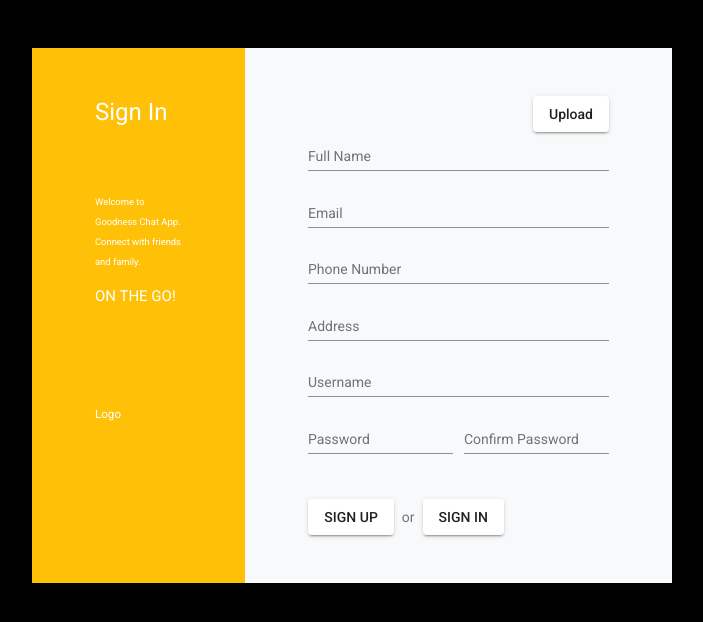
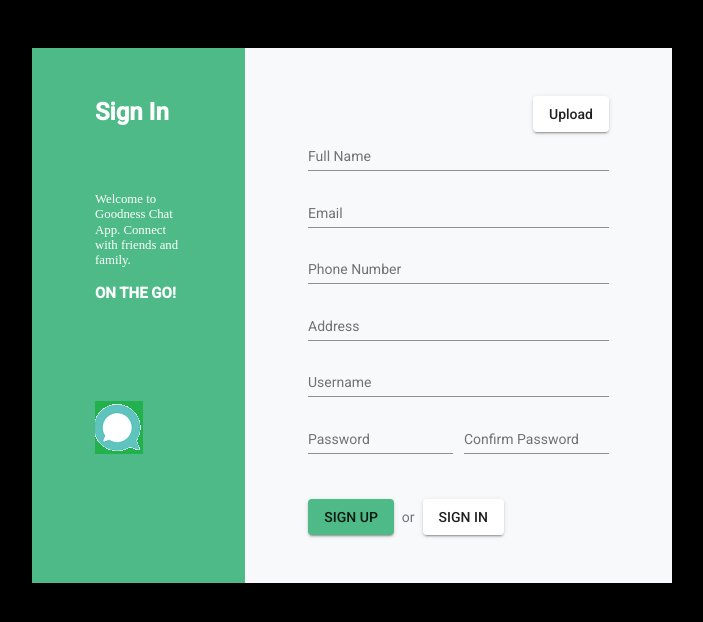
Before and after one commit to Saytzeff-D/ChatApp, an Angular app: page /signup in a window 1280 px wide. Shown: the top 622 px of the page, without its empty margins (288-991 px from the left). Built offline with nearby package versions, Linux system fonts and the light colour scheme.

Commit message:
refactored the stylings

```diff
--- a/src/app/chat/chat.component.css
+++ b/src/app/chat/chat.component.css
@@ -15,3 +15,10 @@ mat-drawer-content {
   .msgCentre{
     height: 73vh;
   }
+  .chat-page{
+    margin-top: -150px;
+    box-shadow: 0 0.125rem 0.25rem rgba(0, 0, 0, 0.075) !important;
+  }
+  .bg-chat-page {
+    background-color: #b6e2cd;
+  }
--- a/src/app/chat/chat.component.html
+++ b/src/app/chat/chat.component.html
@@ -1,4 +1,7 @@
-<div class="container">
+<div class="bg-chat-app p-5">
+  <div class="p-5"></div>
+</div>
+<div class="container chat-page">
     <mat-drawer-container class="example-container" [hasBackdrop]="true">
         <mat-drawer #drawer [mode]="" class="" style="width: 250px;">
             <div class="bg-warning w-100 p-2">
@@ -65,7 +68,7 @@
                         </div>
                     </div>
                 </div>
-                <div class="col-9 bg-warning msgCentre">
+                <div class="col-9 bg-chat-page msgCentre">
                     <app-message-page [onlineIndex]="receiverIndex" [msgSenderIndex]="indexToChild" [logInIndex]="senderInd" [myMessage]="allMessages" [eachUserMsg]="eachMsg"></app-message-page>
                     <div class="row m-2">
                         <div class="col-9">
--- a/src/app/home/home.component.css
+++ b/src/app/home/home.component.css
@@ -1,3 +1,13 @@
 .gradient-background{
     background-color: yellow;
 }
+.display-4{
+  font-size: 6rem;
+  font-weight: 300;
+  line-height: 1.2;
+}
+.display-1 {
+  font-size: 1rem;
+  font-weight: 50;
+  line-height: 1.2;
+}
--- a/src/app/home/home.component.html
+++ b/src/app/home/home.component.html
@@ -1,13 +1,13 @@
-<div class="bg-white text-center p-5">
+<div class="text-center p-5">
     <div class="container">
         <div class="row mb-5">
             <div class="col-md-6 p-5">
-                <h1 class="text-danger font-weight-bold pb-2">Chat App</h1>
-                <h6>Chat wih friends and family</h6>
-                <button class="btn text-white btn-lg" mat-raised-button color='accent' routerLink="/signup">Get Started</button>
+                <h1 class="text-chat-app pb-2 display-4 font-weight-bold">Chat App</h1>
+                <h6 class="display-1 font-weight-bold text-white">Chat wih friends and family</h6>
+                <button class="btn text-white btn-lg bg-chat-app" mat-raised-button routerLink="/signup">Get Started</button>
             </div>
             <div class="col-md-6">
-                <img src="assets/chat-pic.jpg" class="img-fluid" alt="" srcset="">
+                <img src="assets/chat-pic.png" class="w-100 h-75 bg-chat-app" alt="" srcset="">
             </div>
         </div>
     </div>
--- a/src/app/log-in/log-in.component.html
+++ b/src/app/log-in/log-in.component.html
@@ -8,6 +8,6 @@
         <input type="password" accent matInput  [(ngModel)]="pword" name="pword" class="text-muted">
     </mat-form-field>
     <h5 class="text-danger">{{reply}}</h5>
-    <button class="btn btn-warning" mat-raised-button (click)='signIn()'>SIGN IN</button> <span class="pr-2 pl-2 text-muted">or</span>
+    <button class="btn bg-chat-app" mat-raised-button (click)='signIn()'>SIGN IN</button> <span class="pr-2 pl-2 text-muted">or</span>
     <button class="btn" mat-raised-button (click)="signUp()">SIGN UP</button>
 </form>
--- a/src/app/message-page/message-page.component.css
+++ b/src/app/message-page/message-page.component.css
@@ -2,10 +2,19 @@
     overflow-y: auto;
 }
 .toTheRight{
-    background-color: green !important;
-    float: right !important;
+    background-color: #e6ffe6 !important;
+    color: black !important;
+    min-width: 200px;
+    max-width: 350px !important;
+    /* float: right !important; */
 }
 .toTheLeft{
-    background-color: red !important;
-    float: left !important;
+    background-color: #e6e6e6 !important;
+    color: black !important;
+    min-width: 200px;
+    max-width: 350px !important;
+    /* float: left !important; */
 }
+.msg-card {
+  border-radius: 10px;
+}
--- a/src/app/message-page/message-page.component.html
+++ b/src/app/message-page/message-page.component.html
@@ -1,18 +1,20 @@
 <div class="h-100 w-100 allMsg">
     <h6 class="bg-light text-center p-2 w-25 font-weight-bold">Say Hi to your new friends....</h6>
-    <mat-card *ngFor="let i = index; let msg of myMessage" class=" m-2 col-6 w-50 float-left text-white bg-danger" [class.toTheRight]="msg.sender">
-        <mat-card-header *ngIf="msg.type=='Group Chat'" class="w-100 border-bottom">
+    <div *ngFor="let i = index; let msg of myMessage" [class]="msg.sender ? 'd-flex justify-content-end' : 'd-flex justify-content-start'">
+      <mat-card class="m-2 msg-card" [class]="msg.sender ? 'toTheRight' : 'toTheLeft'">
+          <mat-card-header *ngIf="msg.type=='Group Chat'" class="w-100 border-dark border-bottom">
               <div class="d-flex">
                   <span *ngIf="msg.senderName=='David Atanda'" class="justify-content-end">Admin</span>
                   <span *ngIf="msg.senderName!=='David Atanda'" class="justify-content-center">{{msg.senderName}}</span>
               </div>
               <!-- <span class=""><i class="fa fa-mail-reply-all text-white"></i></span> -->
           </mat-card-header>
-        <mat-card-content class="pt-2">
+          <mat-card-content class="">
               <p class="">{{msg.message}}</p>
           </mat-card-content>
-        <mat-card-footer class="float-right pr-2">
+          <mat-card-footer class="float-right pr-auto">
               <p class="">{{msg.time}}</p>
           </mat-card-footer>
-        </mat-card><br>
+          </mat-card>
     </div>
+    </div>
--- a/src/app/sign-in-input/sign-in-input.component.html
+++ b/src/app/sign-in-input/sign-in-input.component.html
@@ -34,6 +34,6 @@
         </mat-form-field>
     </div>
     <h5 class="text-danger animate__animated animate__zoomIn animate__slower">{{reply}}</h5>
-    <button class="btn btn-warning" mat-raised-button (click)="signUp()" [disabled]="userForm.invalid">SIGN UP</button> <span class="pr-2 pl-2 text-muted">or</span>
+    <button class="btn bg-chat-app" mat-raised-button (click)="signUp()" [disabled]="userForm.invalid">SIGN UP</button> <span class="pr-2 pl-2 text-muted">or</span>
     <button class="btn" mat-raised-button (click)='signIn()'>SIGN IN</button>
 </form>
--- a/src/app/sign-in-message/sign-in-message.component.html
+++ b/src/app/sign-in-message/sign-in-message.component.html
@@ -1,7 +1,7 @@
 <div class="p-5">
-    <h6 class="text-muted">Awesome!</h6>
-    <h6 class="text-muted pt-2">
+    <h1 class="text-muted">Awesome!</h1>
+    <h4 class="text-muted pt-2">
         Your account is successfully created, Use the button below to visit the login page, sign in and begin to enjoy seamless chatting experience
-    </h6>
-    <button class="btn mt-2 text-warning" mat-raised-button (click)="logIn()">SIGN IN</button>
+    </h4>
+    <button class="btn mt-2 text-chat-app" mat-raised-button (click)="logIn()">SIGN IN</button>
 </div>
--- a/src/app/sign-in/sign-in.component.css
+++ b/src/app/sign-in/sign-in.component.css
@@ -0,0 +1,6 @@
+.display-1 {
+  font-size: 0.8rem;
+  font-weight: 100;
+  line-height: 1.2;
+  font-family: cursive;
+}
--- a/src/app/sign-in/sign-in.component.html
+++ b/src/app/sign-in/sign-in.component.html
@@ -1,15 +1,15 @@
-<div class="container w-50 shadow-lg">
+<div class="container w-50 shadow">
     <div class="row mt-5">
-        <div class="col-md-4 bg-warning">
-            <h1 class="text-capitalize p-5 text-white">sign in</h1>
-            <h6 class="text-white pr-5 pl-5">
+        <div class="col-md-4 bg-chat-app">
+            <h1 class="text-capitalize p-5 text-white font-weight-bold">sign in</h1>
+            <h6 class="text-white pr-5 pl-5 display-1">
                 Welcome to Goodness Chat App. Connect with friends and family.
             </h6>
-            <h4 class="text-white text-uppercase pr-5 pl-5">
+            <h4 class="text-white text-uppercase pr-5 pl-5 font-weight-bold">
                 on the go!
             </h4>
             <h5 class="text-white p-5 mt-5">
-                Logo
+                <img src='assets/download.png' />
             </h5>
         </div>
         <div class="col-md-8 bg-light">
```
Lines whose indentation alone changed are shown as unchanged.
